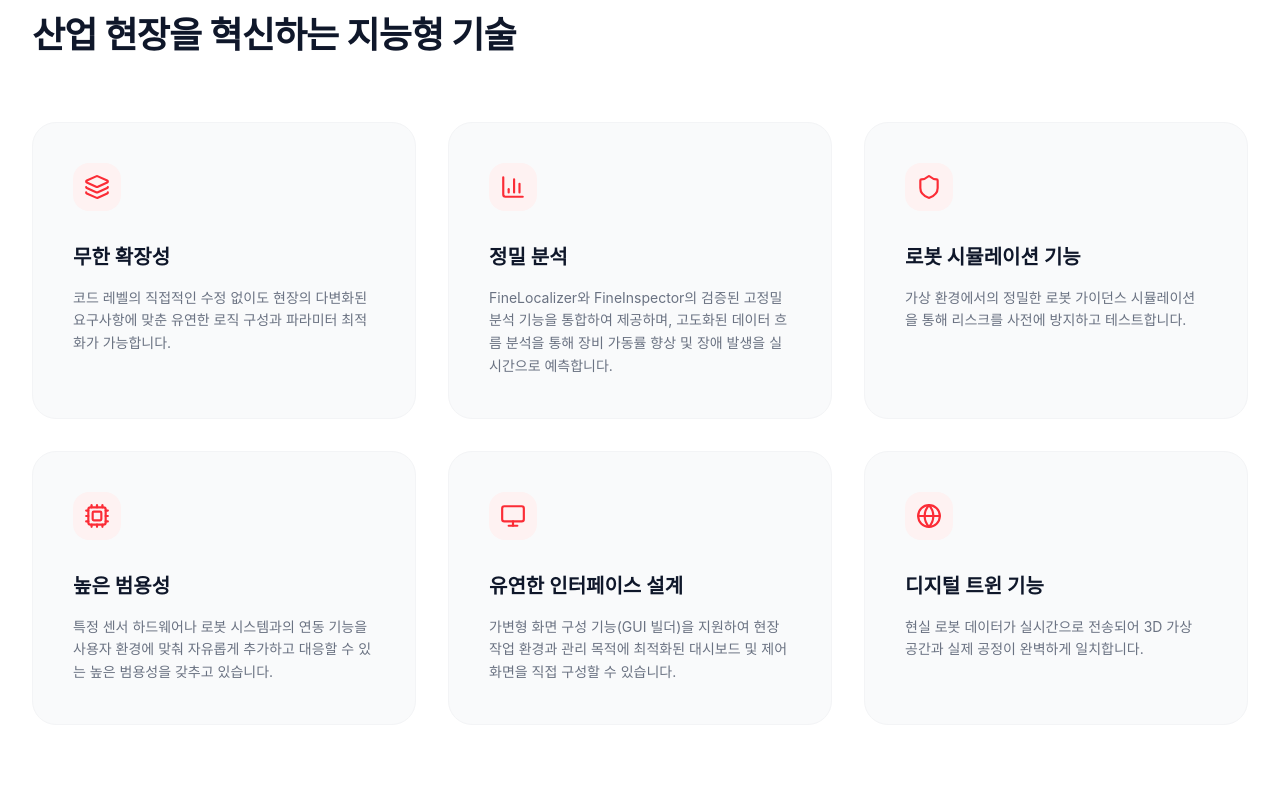
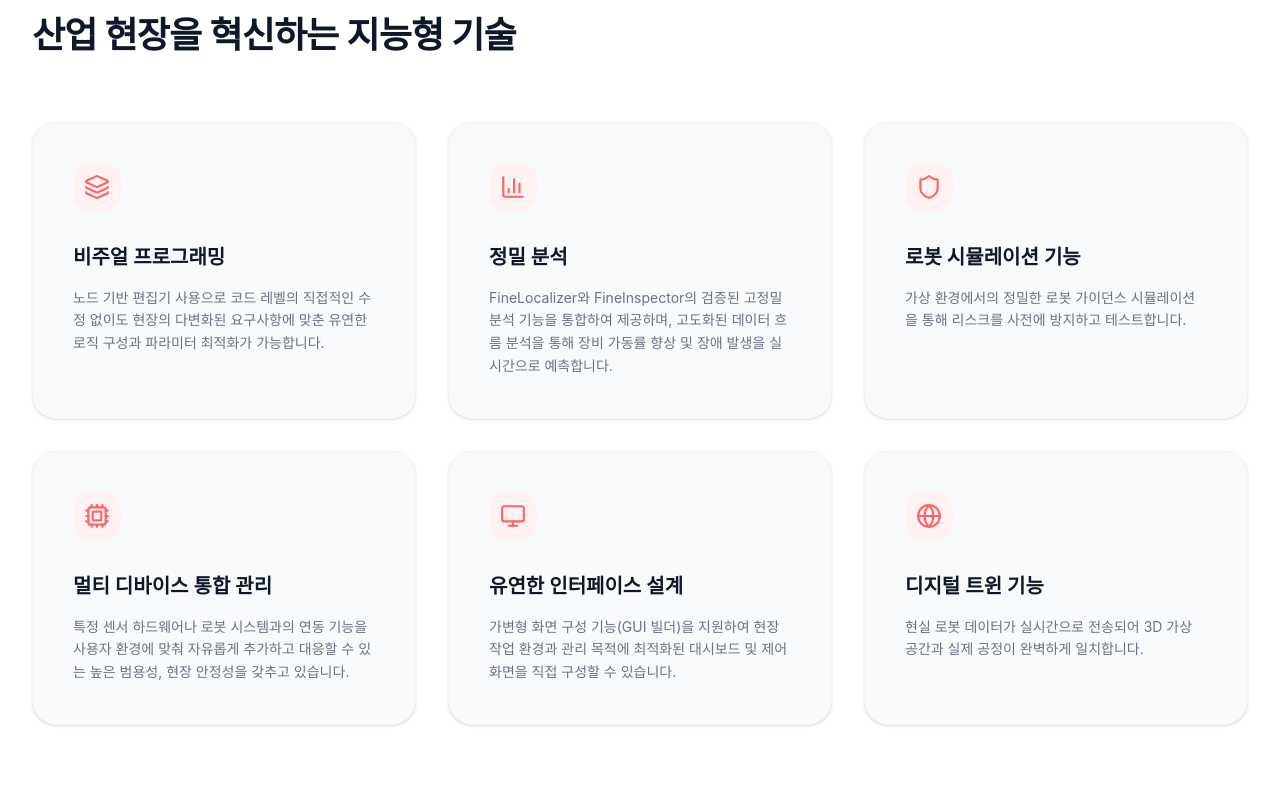
Before and after one commit to miri-clerobotics/clevis-landing, a React (Vite) app: page / in a window 1280 px wide. Shown: the part 1000-1800 px from the top of the page. Built offline with nearby package versions, Linux system fonts and the light colour scheme; a web font is replaced by a local one.

Commit message:
Update: sectin2 edit

```diff
--- a/src/App.jsx
+++ b/src/App.jsx
@@ -20,8 +20,8 @@ const nodeGroups = [
 const strengths = [
   {
     icon: Layers,
-    title: "무한 확장성",
-    desc: "코드 레벨의 직접적인 수정 없이도 현장의 다변화된 요구사항에 맞춘 유연한 로직 구성과 파라미터 최적화가 가능합니다."
+    title: "비주얼 프로그래밍",
+    desc: "노드 기반 편집기 사용으로 코드 레벨의 직접적인 수정 없이도 현장의 다변화된 요구사항에 맞춘 유연한 로직 구성과 파라미터 최적화가 가능합니다."
   },
   {
     icon: BarChart3,
@@ -35,8 +35,8 @@ const strengths = [
   },
   {
     icon: Cpu,
-    title: "높은 범용성",
-    desc: "특정 센서 하드웨어나 로봇 시스템과의 연동 기능을 사용자 환경에 맞춰 자유롭게 추가하고 대응할 수 있는 높은 범용성을 갖추고 있습니다."
+    title: "멀티 디바이스 통합 관리",
+    desc: "특정 센서 하드웨어나 로봇 시스템과의 연동 기능을 사용자 환경에 맞춰 자유롭게 추가하고 대응할 수 있는 높은 범용성, 현장 안정성을 갖추고 있습니다."
   },
   {
     icon: Monitor,
@@ -100,7 +100,7 @@ const PLCNode = ({ title = "Node Title", subTitle = "Category", isMain = false,
             <span className="text-[#374151] text-[11px] font-semibold leading-none">Flow port</span>
           </div>
           <div className="w-3 h-3 bg-white rounded-full border-[1.5px] border-[#666] absolute right-[-14px] top-1/2 -translate-y-1/2 z-20">
-            {idx === 0 && <div className="absolute inset-0 bg-red-400 rounded-full animate-ping opacity-40" />}
+              {idx === 0 && <div className="absolute inset-0 bg-red-400 rounded-full animate-ping opacity-40" />}
           </div>
         </div>
       ))}
@@ -169,6 +169,14 @@ export default function App() {
     }, 2000);
   };
 
+  useEffect(() => {
+    const interval = setInterval(() => {
+      const newNode = { id: Math.random(), x: Math.random() * 80 + 10, y: Math.random() * 80 + 10, title: `Node_${Math.floor(Math.random() * 99)}`, scale: 0.6 };
+      setBgNodes(prev => [...prev.slice(-3), newNode]);
+    }, 5000);
+    return () => clearInterval(interval);
+  }, []);
+
   return (
     <div ref={containerRef} className="w-full bg-[#F8F9FB] relative flex flex-col font-sans selection:bg-red-500 selection:text-white pt-[140px]">
 
@@ -211,14 +219,14 @@ export default function App() {
         </div>
       </section>
 
-      {/* 2. FEATURES SECTION */}
+      {/* 2. FEATURES SECTION (그림자 효과 축소 반영) */}
       <section id="features" className="min-h-screen flex flex-col justify-center py-32 bg-white relative z-10 px-8">
         <div className="container mx-auto max-w-[1280px]">
           <SectionTitle tag="Core strengths" title="산업 현장을 혁신하는 지능형 기술" />
           <div className="grid grid-cols-1 sm:grid-cols-2 lg:grid-cols-3 gap-8 mt-16">
             {strengths.map((s, i) => (
-              <div key={i} className="p-10 rounded-3xl border border-gray-100 bg-[#F9FAFB] hover:bg-white hover:shadow-2xl transition-all group text-left">
-                <div className="w-12 h-12 rounded-2xl bg-red-50 flex items-center justify-center text-red-500 mb-8 group-hover:bg-red-400 group-hover:text-white transition-colors"><s.icon size={26} /></div>
+              <div key={i} className="p-10 rounded-3xl border border-gray-100 bg-[#F9FAFB] hover:bg-white shadow-sm hover:shadow-md transition-all group text-left">
+                <div className="w-12 h-12 rounded-2xl bg-red-50 flex items-center justify-center text-red-400 mb-8 group-hover:bg-red-400 group-hover:text-white transition-colors"><s.icon size={26} /></div>
                 <h3 className="text-xl font-semibold text-[#0F172A] mb-4">{s.title}</h3>
                 <p className="text-gray-500 text-sm leading-relaxed font-normal">{s.desc}</p>
               </div>
@@ -274,7 +282,7 @@ export default function App() {
             <div className="grid grid-cols-1 md:grid-cols-2 lg:grid-cols-3 gap-10 mt-16">
                 {cases.map((c, i) => (
                 <div key={i} className="group cursor-pointer text-center">
-                    <div className="aspect-video rounded-3xl bg-[#F9FAFB] mb-6 overflow-hidden relative shadow-md border border-gray-100 transition-all hover:shadow-xl">
+                    <div className="aspect-video rounded-3xl bg-[#F9FAFB] mb-6 overflow-hidden relative shadow-sm border border-gray-100 transition-all hover:shadow-md">
                         <div className="absolute inset-0 flex items-center justify-center bg-gradient-to-br from-red-50 to-orange-50 group-hover:scale-110 transition-transform duration-700">
                             <c.icon size={50} className="text-red-200 group-hover:text-red-400 transition-colors" />
                         </div>
@@ -289,13 +297,16 @@ export default function App() {
         </div>
       </section>
 
-      {/* 5. CONTACT SECTION */}
+      {/* 5. CONTACT SECTION (그림자 효과 축소 반영) */}
       <section id="contact" className="min-h-[80vh] flex flex-col justify-center items-center py-24 bg-white relative overflow-hidden border-t border-gray-100 px-8">
         <div className="container mx-auto max-w-[1280px] text-center">
           <SectionTitle tag="Contact" title="클레비스 문의하기" />
 
           <div className="grid grid-cols-1 md:grid-cols-2 gap-8 mt-16 max-w-5xl mx-auto text-left">
-            <div onClick={() => setIsModalOpen(true)} className="flex flex-col items-start p-10 bg-white rounded-[24px] border border-gray-100 shadow-[0_4px_20px_rgba(0,0,0,0.04)] transition-all hover:shadow-[0_12px_40px_rgba(0,0,0,0.08)] hover:border-gray-200 group text-left cursor-pointer h-full relative">
+            <div
+              onClick={() => setIsModalOpen(true)}
+              className="flex flex-col items-start p-10 bg-white rounded-[24px] border border-gray-100 shadow-[0_2px_10px_rgba(0,0,0,0.02)] transition-all hover:shadow-[0_8px_25px_rgba(0,0,0,0.05)] hover:border-gray-200 group text-left cursor-pointer h-full relative"
+            >
               <h4 className="text-xl font-bold text-[#111827] mb-2 tracking-tight">지원</h4>
               <p className="text-[#6B7280] text-[15px] font-normal leading-relaxed mb-10 pr-4">클레비스에 관한 답변과 기술적인 도움을 드려요. <br/>전문팀이 신속하게 응대해 드립니다.</p>
               <div className="mt-auto flex items-center gap-2 text-red-500 font-semibold text-[13px] uppercase tracking-widest font-sans transition-none">
@@ -303,7 +314,10 @@ export default function App() {
               </div>
             </div>
 
-            <div onClick={copyEmail} className="flex flex-col items-start p-10 bg-white rounded-[24px] border border-gray-100 shadow-[0_4px_20px_rgba(0,0,0,0.04)] transition-all hover:shadow-[0_12px_40px_rgba(0,0,0,0.08)] hover:border-gray-200 group text-left cursor-pointer h-full relative overflow-hidden">
+            <div
+              onClick={copyEmail}
+              className="flex flex-col items-start p-10 bg-white rounded-[24px] border border-gray-100 shadow-[0_2px_10px_rgba(0,0,0,0.02)] transition-all hover:shadow-[0_8px_25px_rgba(0,0,0,0.05)] hover:border-gray-200 group text-left cursor-pointer h-full relative overflow-hidden"
+            >
               <h4 className="text-xl font-bold text-[#111827] mb-2 tracking-tight">기타문의</h4>
               <p className="text-[#6B7280] text-[15px] font-normal leading-relaxed mb-10 pr-4">다른 궁금한 점이 있으신가요? <br/>메일 주소를 복사하여 직접 문의를 남겨주세요.</p>
               <div className="mt-auto flex items-center gap-3 px-5 py-3 bg-[#F9FAFB] rounded-xl border border-gray-100 group-hover:bg-gray-100 transition-colors w-full justify-between">
@@ -315,7 +329,7 @@ export default function App() {
         </div>
       </section>
 
-      {/* 브라우저 토스트 */}
+      {/* 브라우저 고정 토스트 */}
       <AnimatePresence>
         {isToastVisible && (
           <motion.div initial={{ opacity: 0, y: 50, x: "-50%" }} animate={{ opacity: 1, y: 0, x: "-50%" }} exit={{ opacity: 0, y: 50, x: "-50%" }} className="fixed bottom-12 left-1/2 z-[300] bg-[#0F172A] text-white px-8 py-4 rounded-full shadow-2xl flex items-center gap-3 border border-white/10 backdrop-blur-md">
@@ -325,7 +339,7 @@ export default function App() {
         )}
       </AnimatePresence>
 
-      {/* --- INQUIRY MODAL (라벨 추가됨) --- */}
+      {/* --- INQUIRY MODAL (라벨 기능 유지) --- */}
       <AnimatePresence>
         {isModalOpen && (
           <div className="fixed inset-0 z-[200] flex items-center justify-center p-4">
@@ -344,7 +358,6 @@ export default function App() {
                   <p className="text-gray-500 mb-8 font-normal font-sans text-sm text-left opacity-80">고객님의 환경에 최적화된 솔루션을 제안해 드립니다.</p>
 
                   <form onSubmit={handleInquirySubmit} className="space-y-5">
-                    {/* 문의/공정 유형 라벨 적용 */}
                     <div className="grid grid-cols-1 md:grid-cols-2 gap-4 text-left">
                       <div className="space-y-1.5">
                         <label className="text-[12px] font-semibold text-[#0F172A] ml-1 uppercase opacity-70 tracking-wide">문의 유형</label>
@@ -360,7 +373,6 @@ export default function App() {
                       </div>
                     </div>
 
-                    {/* 회사명/성명 라벨 적용 */}
                     <div className="grid grid-cols-1 md:grid-cols-2 gap-4">
                       <div className="space-y-1.5">
                         <label className="text-[12px] font-semibold text-[#0F172A] ml-1 uppercase opacity-70 tracking-wide">회사명 / 지역</label>
@@ -372,7 +384,6 @@ export default function App() {
                       </div>
                     </div>
 
-                    {/* 직급/연락처 라벨 적용 */}
                     <div className="grid grid-cols-1 md:grid-cols-2 gap-4">
                       <div className="space-y-1.5">
                         <label className="text-[12px] font-semibold text-[#0F172A] ml-1 uppercase opacity-70 tracking-wide">직급</label>
@@ -384,13 +395,11 @@ export default function App() {
                       </div>
                     </div>
 
-                    {/* 이메일 라벨 적용 */}
                     <div className="space-y-1.5">
                       <label className="text-[12px] font-semibold text-[#0F172A] ml-1 uppercase opacity-70 tracking-wide">회신 받을 이메일 주소</label>
                       <input type="email" required placeholder="example@email.com" value={inquiryData.email} onChange={(e) => setInquiryData({...inquiryData, email: e.target.value})} className="w-full bg-gray-50 border border-gray-200 rounded-xl px-4 py-2.5 outline-none focus:border-red-400 transition-all text-[13px] font-normal" />
                     </div>
 
-                    {/* 문의내용 라벨 적용 */}
                     <div className="space-y-1.5">
                       <label className="text-[12px] font-semibold text-[#0F172A] ml-1 uppercase opacity-70 tracking-wide">문의 내용</label>
                       <textarea maxLength={1000} rows={4} required placeholder="구체적인 문의 내용을 작성해 주세요." value={inquiryData.message} onChange={(e) => setInquiryData({...inquiryData, message: e.target.value})} className="w-full bg-gray-50 border border-gray-200 rounded-xl px-4 py-2.5 outline-none focus:border-red-400 transition-all text-[13px] font-normal resize-none h-32" />
```
